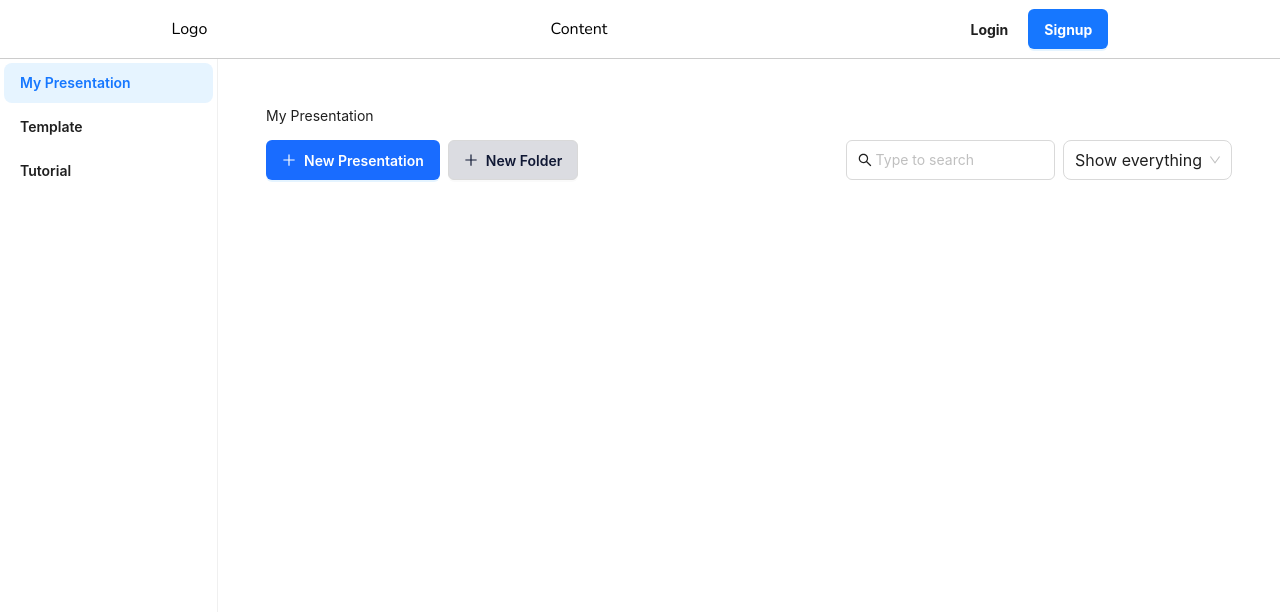
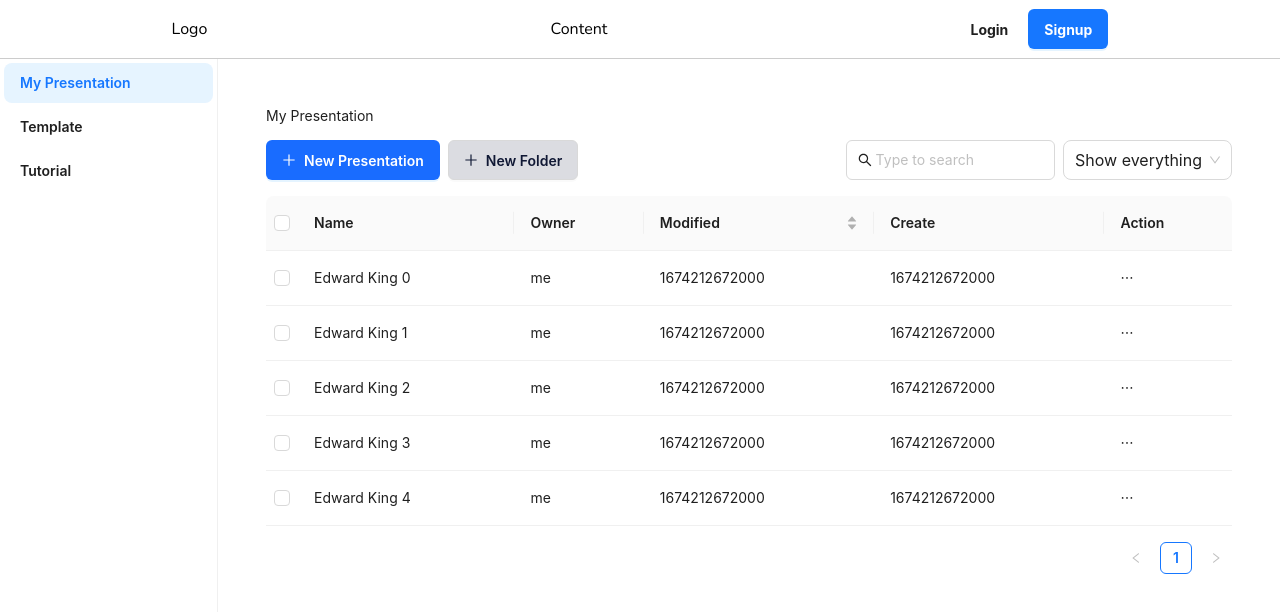
Before and after one commit to linhgiac/tet-project, a React (Create React App) app in the folder client/: page /app/dashboard in a window 1280 px wide. Shown: the top 612 px of the page. Built offline with nearby package versions, Linux system fonts and the light colour scheme.

Commit message:
fe(WIP): dashboard content table

```diff
--- a/client/src/pages/Dashboard/DashboardContent.js
+++ b/client/src/pages/Dashboard/DashboardContent.js
@@ -59,9 +59,9 @@ const DashboardContent = () => {
                         ]}></Select>
                 </div>
             </div>
-            {/* <div>
+            <div>
                 <DashboardTable />
-            </div> */}
+            </div>
         </Content>
     );
 };
--- /dev/null
+++ b/client/src/pages/Dashboard/DashboardTable.js
@@ -0,0 +1,141 @@
+import React from 'react';
+import { Table, Dropdown } from 'antd';
+import {
+    EllipsisOutlined,
+    PlayCircleOutlined,
+    MobileOutlined,
+    VerticalAlignBottomOutlined,
+    TeamOutlined,
+    ShareAltOutlined,
+    EditOutlined,
+    FolderOutlined,
+    CopyOutlined,
+    DeleteOutlined,
+} from '@ant-design/icons';
+
+const TableActionMenu = () => {
+    const items = [
+        {
+            label: 'Present',
+            key: '0',
+            icon: <PlayCircleOutlined />,
+        },
+        {
+            label: 'Open Mentimode',
+            key: '1',
+            icon: <MobileOutlined />,
+        },
+        {
+            label: 'View Result',
+            key: '2',
+            icon: <VerticalAlignBottomOutlined />,
+        },
+        {
+            type: 'divider',
+        },
+        {
+            label: 'Invite collabrators',
+            key: '3',
+            icon: <TeamOutlined />,
+        },
+        {
+            label: 'Share',
+            key: '4',
+            icon: <ShareAltOutlined />,
+        },
+        {
+            type: 'divider',
+        },
+        {
+            label: 'Rename',
+            key: '5',
+            icon: <EditOutlined />,
+        },
+        {
+            label: 'Move to folder',
+            key: '6',
+            icon: <FolderOutlined />,
+        },
+        {
+            label: 'Duplicate',
+            key: '7',
+            icon: <CopyOutlined />,
+        },
+        {
+            type: 'divider',
+        },
+        {
+            label: <div style={{ color: 'red' }}>Delete</div>,
+            key: '8',
+            icon: <DeleteOutlined style={{ color: 'red' }} />,
+        },
+    ];
+    return (
+        <Dropdown
+            menu={{
+                items,
+            }}
+            trigger={['click']}>
+            <div>
+                <EllipsisOutlined />
+            </div>
+        </Dropdown>
+    );
+};
+const DashboardTable = () => {
+    const columns = [
+        {
+            title: 'Name',
+            dataIndex: 'name',
+            key: 'name',
+            render: text => `${text}`,
+        },
+        {
+            title: 'Owner',
+            dataIndex: 'owner',
+            responsive: ['xl'],
+        },
+        {
+            title: 'Modified',
+            dataIndex: 'modified',
+            sorter: () => {},
+        },
+        {
+            title: 'Create',
+            dataIndex: 'create',
+            responsive: ['xl'],
+        },
+        {
+            title: 'Action',
+            dataIndex: 'action',
+            render: () => <TableActionMenu />,
+        },
+    ];
+
+    const data = [];
+    for (let i = 0; i < 5; i++) {
+        data.push({
+            key: i,
+            name: `Edward King ${i}`,
+            owner: 'me',
+            modified: Date.now(),
+            create: Date.now(),
+        });
+    }
+    const selectHandler = (selectedRowKeys, selectedRows) => {
+        console.log(
+            `selectedRowKeys: ${selectedRowKeys}`,
+            'selectedRows: ',
+            selectedRows
+        );
+    };
+    return (
+        <Table
+            rowSelection={{ type: 'checkbox', onChange: { selectHandler } }}
+            columns={columns}
+            dataSource={data}
+        />
+    );
+};
+
+export default DashboardTable;
```
